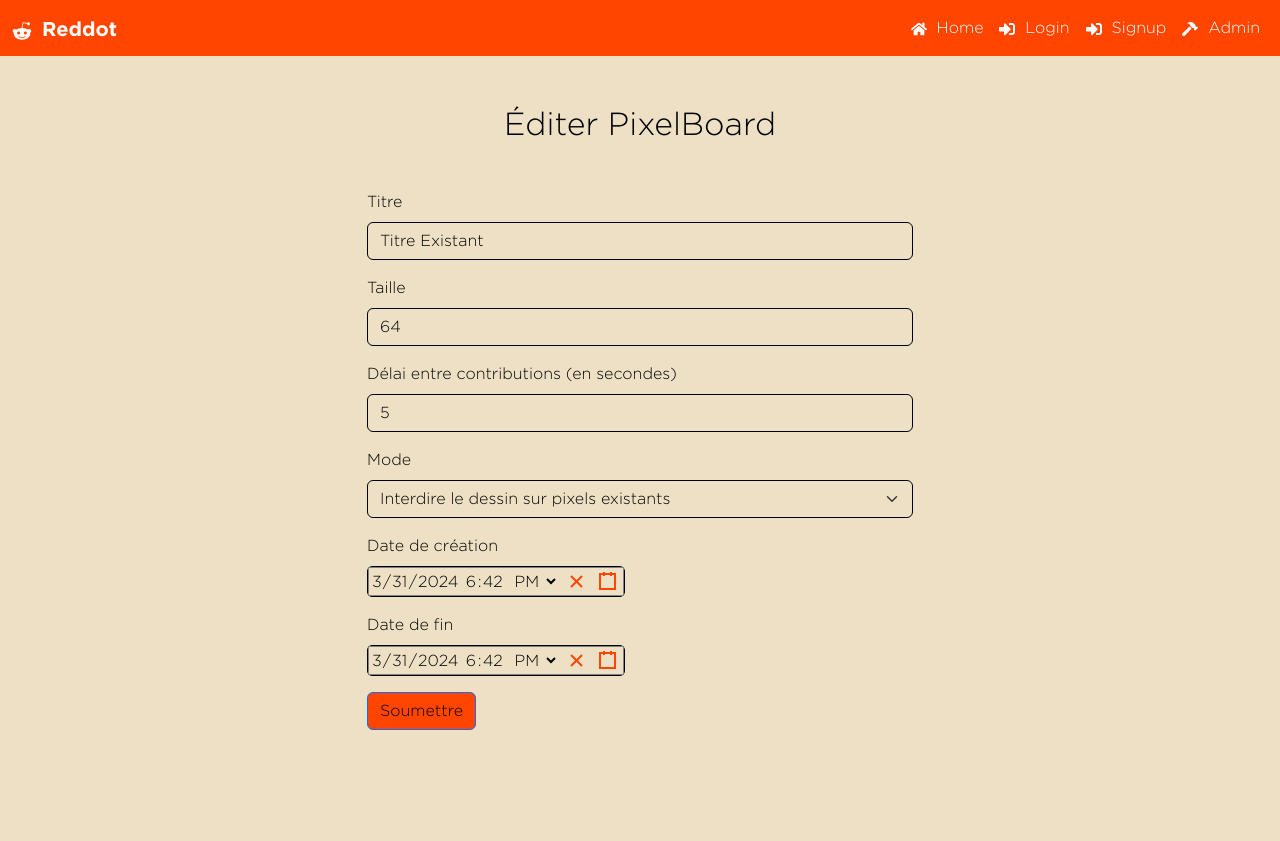
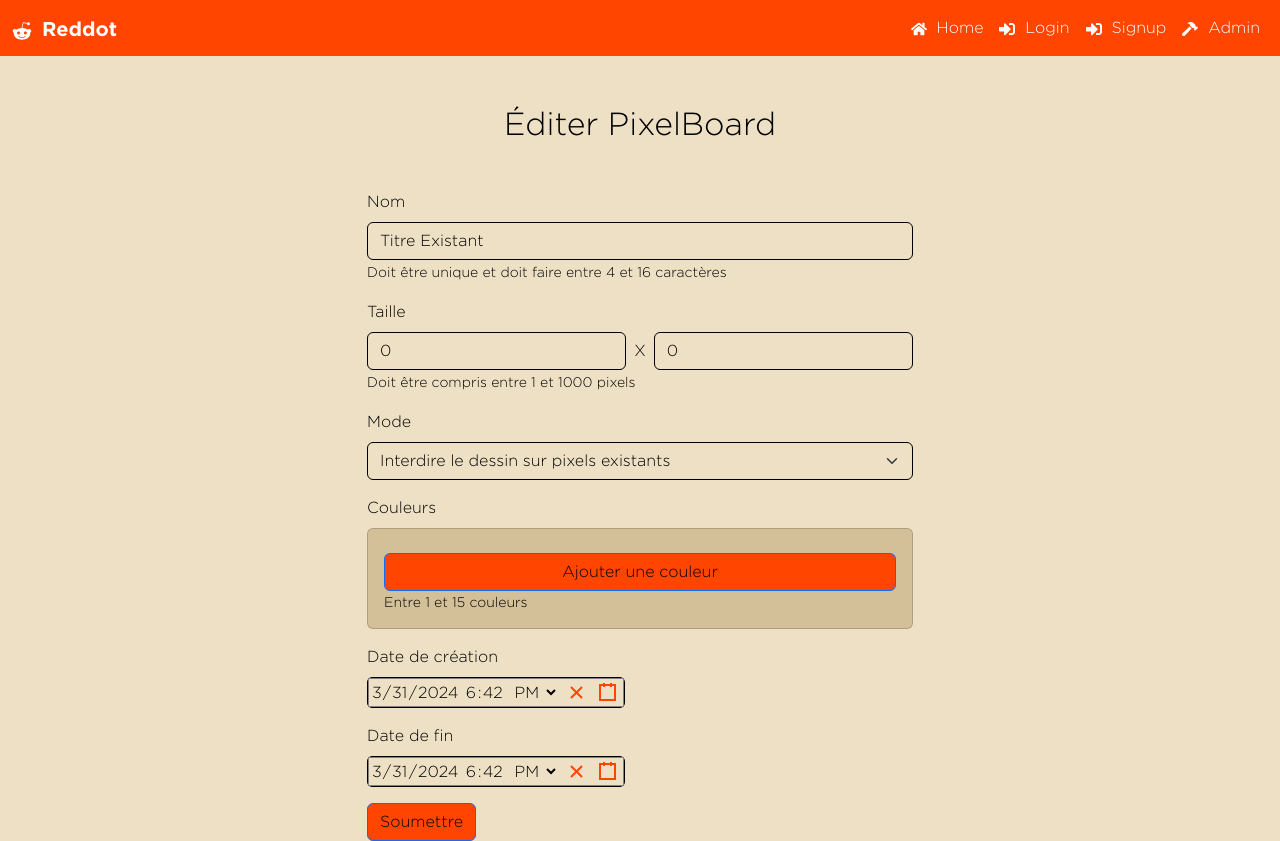
Before and after one commit to sebastienaglae/pixel-war, a React (Vite) app in the folder pixelwar-frontend/: page /admin/edit-board/1 in a window 1280 px wide. Before the commit the page ends 800 px from the top, so only its background shows below. Built offline with nearby package versions, Linux system fonts and the light colour scheme.

Commit message:
feat(front): Add colors in create/edit board

```diff
--- /dev/null
+++ b/pixelwar-frontend/src/components/admin/ColorItem.jsx
@@ -0,0 +1,21 @@
+/* eslint-disable react/prop-types */
+import { Input, Button } from "reactstrap";
+import { FaTrash } from "react-icons/fa";
+
+function ColorItem({ id, onColorChange }) {
+  return (
+    <div className='d-flex flex-row align-items-center'>
+      <p className='m-2'>#{id}</p>
+      <Input
+        type='color'
+        className='p-0 m-2'
+        onChange={(e) => onColorChange(id, e.target.value)}
+      />
+      <Button color='danger'>
+        <FaTrash />
+      </Button>
+    </div>
+  );
+}
+
+export default ColorItem;
--- a/pixelwar-frontend/src/components/admin/PixelBoardForm.jsx
+++ b/pixelwar-frontend/src/components/admin/PixelBoardForm.jsx
@@ -1,4 +1,5 @@
-import React, { useState, useEffect } from "react";
+/* eslint-disable react/prop-types */
+import { useState, useEffect } from "react";
 import {
   Button,
   Form,
@@ -8,16 +9,21 @@ import {
   Container,
   Row,
   Col,
+  Card,
 } from "reactstrap";
 import DateTimePicker from "react-datetime-picker";
+import ColorItem from "./ColorItem";
 
-function PixelBoardForm({ initialData = {}, onSubmit }) {
+function PixelBoardForm({ initialData = {}, onSubmit, error = "" }) {
   const [pixelBoard, setPixelBoard] = useState({
     title: "",
-    size: "",
-    delay: "",
-    creationDate: new Date(),
-    endDate: new Date(),
+    resolution: {
+      x: 0,
+      y: 0,
+    },
+    colors: [],
+    startAt: new Date(),
+    endAt: new Date(),
     mode: "",
     ...initialData,
   });
@@ -40,43 +46,61 @@ function PixelBoardForm({ initialData = {}, onSubmit }) {
     onSubmit(pixelBoard);
   };
 
+  const addColor = (hex) => {
+    setPixelBoard((prevState) => ({
+      ...prevState,
+      colors: [...prevState.colors, hex],
+    }));
+  };
+
+  const onColorChange = (index, color) => {
+    const colors = [...pixelBoard.colors];
+    colors[index] = color;
+    setPixelBoard((prevState) => ({ ...prevState, colors }));
+  };
+
+
   return (
     <Container>
       <Row>
         <Col sm='12' md={{ size: 6, offset: 3 }}>
           <Form onSubmit={handleSubmit}>
             <FormGroup>
-              <Label for='title'>Titre</Label>
+              <Label for='name'>Nom</Label>
               <Input
                 type='text'
-                name='title'
-                id='title'
+                name='name'
+                id='name'
                 value={pixelBoard.title}
                 onChange={handleChange}
                 required
               />
+              <small>
+                Doit être unique et doit faire entre 4 et 16 caractères
+              </small>
             </FormGroup>
             <FormGroup>
               <Label for='size'>Taille</Label>
+              <div className='d-flex'>
                 <Input
                   type='number'
-                name='size'
-                id='size'
-                value={pixelBoard.size}
+                  name='resolutionX'
+                  id='resolutionX'
+                  value={pixelBoard.resolution.x}
                   onChange={handleChange}
                   required
                 />
-            </FormGroup>
-            <FormGroup>
-              <Label for='delay'>Délai entre contributions (en secondes)</Label>
+                <span className='mx-2 my-auto'>X</span>
                 <Input
                   type='number'
-                name='delay'
-                id='delay'
-                value={pixelBoard.delay}
+                  name='resolutionY'
+                  id='resolutionY'
+                  value={pixelBoard.resolution.y}
                   onChange={handleChange}
                   required
                 />
+              </div>
+              <small>Doit être compris entre 1 et 1000 pixels</small>
             </FormGroup>
             <FormGroup>
               <Label for='mode'>Mode</Label>
@@ -98,11 +122,27 @@ function PixelBoardForm({ initialData = {}, onSubmit }) {
               </Input>
             </FormGroup>
             <FormGroup>
+              <Label>Couleurs</Label>
+              <Card body color='dark' className='d-flex flex-column'>
+                {pixelBoard.colors.map((color, index) => (
+                  <ColorItem key={index} id={index} />
+                ))}
+                <Button
+                  color='primary'
+                  onClick={() => addColor()}
+                  className='mt-2'
+                >
+                  Ajouter une couleur
+                </Button>
+                <small>Entre 1 et 15 couleurs</small>
+              </Card>
+            </FormGroup>
+            <FormGroup>
               <Label>Date de création</Label>
               <br />
               <DateTimePicker
-                onChange={(date) => handleDateChange("creationDate", date)}
-                value={pixelBoard.creationDate}
+                onChange={(date) => handleDateChange("startAt", date)}
+                value={pixelBoard.startAt}
                 required
               />
             </FormGroup>
@@ -110,11 +150,12 @@ function PixelBoardForm({ initialData = {}, onSubmit }) {
               <Label>Date de fin</Label>
               <br />
               <DateTimePicker
-                onChange={(date) => handleDateChange("endDate", date)}
-                value={pixelBoard.endDate}
+                onChange={(date) => handleDateChange("endAt", date)}
+                value={pixelBoard.endAt}
                 required
               />
             </FormGroup>
+            {error && <p className='text-danger'>{error}</p>}
             <Button color='primary' type='submit'>
               Soumettre
             </Button>
--- a/pixelwar-frontend/src/pages/admin/CreateBoardPage.jsx
+++ b/pixelwar-frontend/src/pages/admin/CreateBoardPage.jsx
@@ -1,15 +1,17 @@
-import React from "react";
+import { useState } from "react";
 import PixelBoardForm from "@components/admin/PixelBoardForm";
 
 function CreateBoardPage() {
+  const [error, setError] = useState("");
   const handleSubmit = (formData) => {
     console.log("Création avec :", formData);
+    setError("Une erreur s'est produite");
   };
 
   return (
-    <div className="mt-5">
+    <div className='mt-5'>
       <h2 className='text-center mb-5'>Créer un nouveau tableau</h2>
-      <PixelBoardForm initialData={{}} onSubmit={handleSubmit} />
+      <PixelBoardForm initialData={{}} onSubmit={handleSubmit} error={error} />
     </div>
   );
 }
--- a/pixelwar-frontend/src/pages/admin/EditBoardPage.jsx
+++ b/pixelwar-frontend/src/pages/admin/EditBoardPage.jsx
@@ -1,7 +1,9 @@
-import React, { useState, useEffect } from "react";
+/* eslint-disable react/prop-types */
+import { useState, useEffect } from "react";
 import PixelBoardForm from "@components/admin/PixelBoardForm";
 
 function EditBoardPage({ boardId }) {
+  const [error, setError] = useState("");
   const [initialData, setInitialData] = useState(null);
 
   useEffect(() => {
@@ -19,13 +21,18 @@ function EditBoardPage({ boardId }) {
 
   const handleSubmit = (formData) => {
     console.log("Mise à jour avec :", formData);
+    setError("Une erreur s'est produite");
   };
 
   return (
     <div className='mt-5'>
       <h2 className='text-center mb-5'>Éditer PixelBoard</h2>
       {initialData && (
-        <PixelBoardForm initialData={initialData} onSubmit={handleSubmit} />
+        <PixelBoardForm
+          initialData={initialData}
+          onSubmit={handleSubmit}
+          error={error}
+        />
       )}
     </div>
   );
```
Lines whose indentation alone changed are shown as unchanged.
